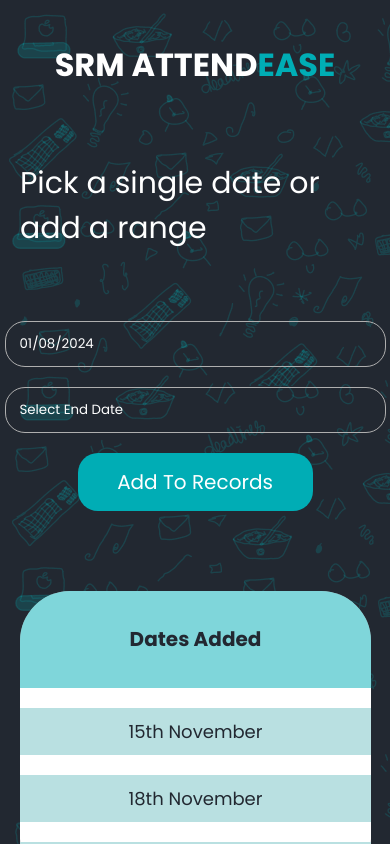
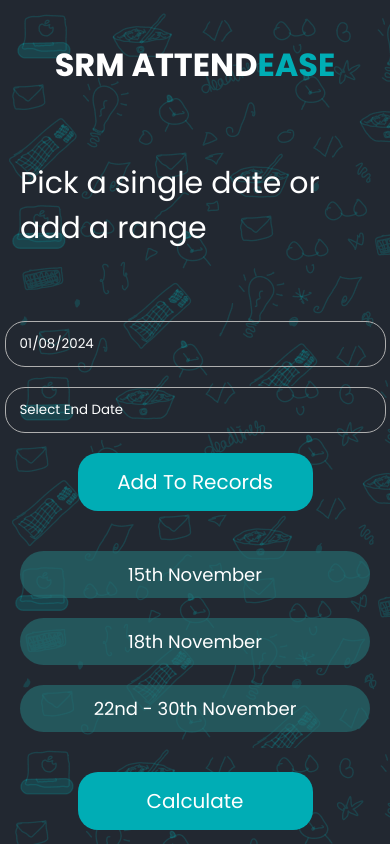
Before and after one commit to TartejBrothers/SRM-Attendease, a React (Create React App) app: page /project in a window 390 px wide. Shown: the top 844 px of the page. Built offline with nearby package versions, Linux system fonts and the light colour scheme.

Commit message:
Updated Projects Page

```diff
--- a/src/components/project.jsx
+++ b/src/components/project.jsx
@@ -43,9 +43,6 @@ export default function ProjectPage() {
         </form>
       </div>
       <div className="datesadded">
-        <div className="datemain">
-          <h5>Dates Added</h5>
-        </div>
         <div className="datebody">15th November</div>
         <div className="datebody">18th November</div>
         <div className="datebody">22nd - 30th November </div>
--- a/src/components/styles/project.css
+++ b/src/components/styles/project.css
@@ -84,15 +84,14 @@
   border: none;
   color: #ffffff;
   font-size: 20px;
-  margin-bottom: 80px;
+  margin-bottom: 40px;
 }
 .datesadded {
   display: flex;
-  background-color: #ffffff;
+  justify-content: center;
   color: rgba(34, 40, 49, 1);
   border-radius: 50px;
-  overflow-x: scroll;
-
+  flex-wrap: wrap;
   gap: 20px;
 }
 .datesadded::-webkit-scrollbar {
@@ -109,11 +108,12 @@
   font-size: 20px;
 }
 .datebody {
-  background-color: #b9e0e1;
-  padding: 5px 20px;
-  font-size: 18px;
+  background-color: rgba(38, 111, 114, 0.65);
+  padding: 10px 20px;
+  font-size: 28px;
   border-radius: 50px;
   display: flex;
+  color: #ffffff;
   align-items: center;
 }
 .calculatebutton {
@@ -132,7 +132,7 @@
     width: 90vw;
   }
   .datesadded {
-    width: 90vw;
+    width: 100%;
     flex-direction: column;
   }
   .datemain {
@@ -142,7 +142,8 @@
   }
   .datebody {
     justify-content: center;
-    border-radius: 0px;
+    border-radius: 40px;
     padding: 10px 20px 10px 20px;
+    font-size: 18px;
   }
 }
```
